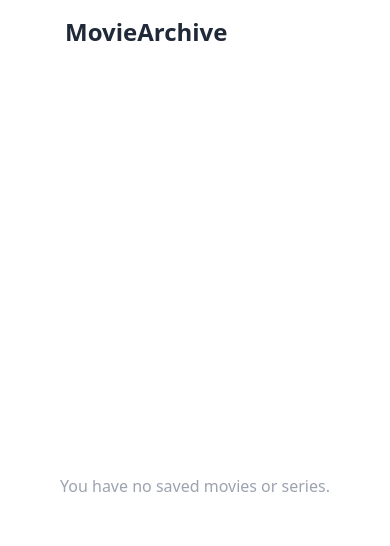
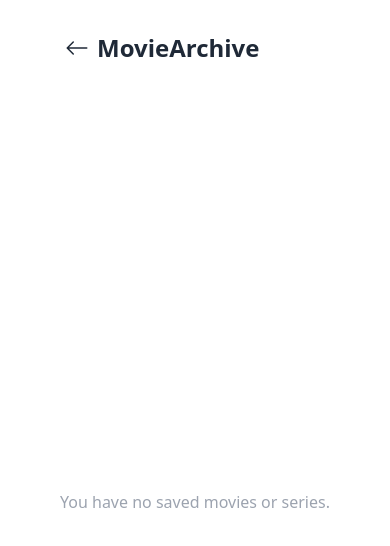
Before and after one commit to Kayhan-K/MovieArchive, a React (Vite) app in the folder movieAPI/: page /My-List in a window 390 px wide. Shown: the top 546 px of the page. Built offline with nearby package versions, Linux system fonts and the light colour scheme.

Commit message:
Responsiveness issues fix for movie titles & Added arrow icon on MyList

```diff
--- a/movieAPI/src/MovieCard.jsx
+++ b/movieAPI/src/MovieCard.jsx
@@ -31,7 +31,7 @@ function MovieCard({ movies, toggleSave }) {
   };
 
   return (
-    <div className="flex flex-wrap gap-x-6 gap-y-24 xl:gap-y-16 sm:gap-x-10 sm:gap-y-20 justify-center items-center flex-start max-w-8xl cursor-pointer h-4/5 sm:px-12 lg:px-36 ">
+    <div className="flex flex-wrap gap-x-6 gap-y-24 xl:gap-y-12 sm:gap-x-10 sm:gap-y-20 justify-center items-center flex-start max-w-8xl cursor-pointer h-4/5 sm:px-12 lg:px-36 ">
       {Array.isArray(movies) &&
         movies.map((movie) => (
           <div
@@ -55,15 +55,21 @@ function MovieCard({ movies, toggleSave }) {
             )}
 
             <div className="flex justify-between mt-2 items-center">
+              {movie.Title.length > 25 ? (
+                <h3 className="text-[8px] sm:text-sm">
+                  {movie.Title.slice(0, 32)}...
+                </h3>
+              ) : (
                 <h3
                   className={`text-xs ${
                     movie.Title.length > 20 ? "text-[9px]" : "md:text-sm"
-                } md:${movie.Title.length > 20 && "text-xs"}`}
+                  } md:${movie.Title.length > 20 && "text-xs"} `}
                 >
                   {movie.Title}
                 </h3>
+              )}
               <Heart
-                className="w-4 mx-4 md:w-6 "
+                className="w-5 mx-4 md:w-7 "
                 isActive={movie.isActive}
                 onClick={() => toggleSave(movie.imdbID)}
               />
--- a/movieAPI/src/MyList.jsx
+++ b/movieAPI/src/MyList.jsx
@@ -1,4 +1,6 @@
 import { useNavigate } from "react-router-dom";
+import { BsArrowLeft } from "react-icons/bs";
+
 import MovieCard from "./MovieCard"; // Make sure to import the MovieCard component
 
 function MyList({ savedMovies, toggleSave }) {
@@ -13,7 +15,8 @@ function MyList({ savedMovies, toggleSave }) {
   return (
     <>
       <div className="navbar bg-base-100">
-        <a className="btn btn-ghost text-2xl ml-10" onClick={toHome}>
+        <a className="btn btn-ghost text-2xl ml-10 mt-4" onClick={toHome}>
+          <BsArrowLeft />
           MovieArchive
         </a>
       </div>
--- a/movieAPI/src/Navbar.jsx
+++ b/movieAPI/src/Navbar.jsx
@@ -1,4 +1,5 @@
 import { BsBookmarkFill } from "react-icons/bs";
+
 import { useNavigate } from "react-router-dom";
 import { useState, useEffect } from "react";
 
```
Lines whose indentation alone changed are shown as unchanged.
